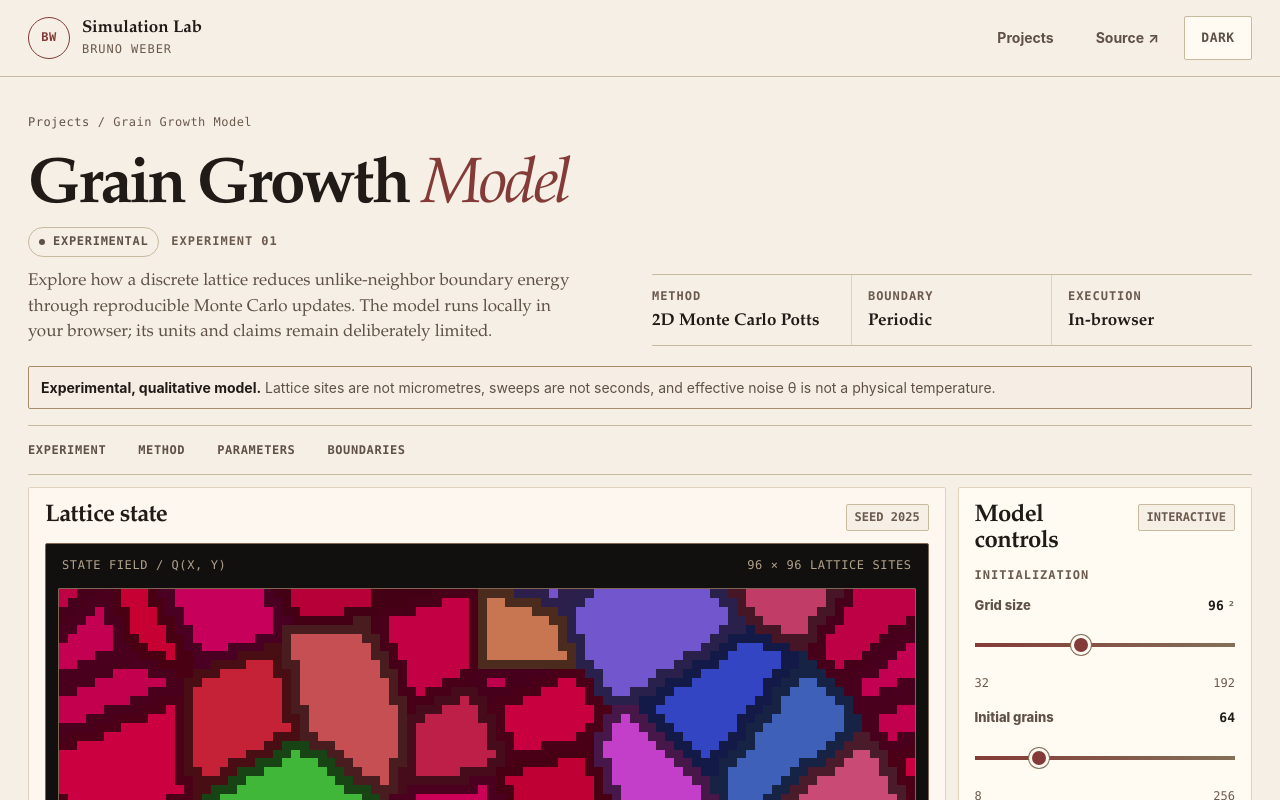
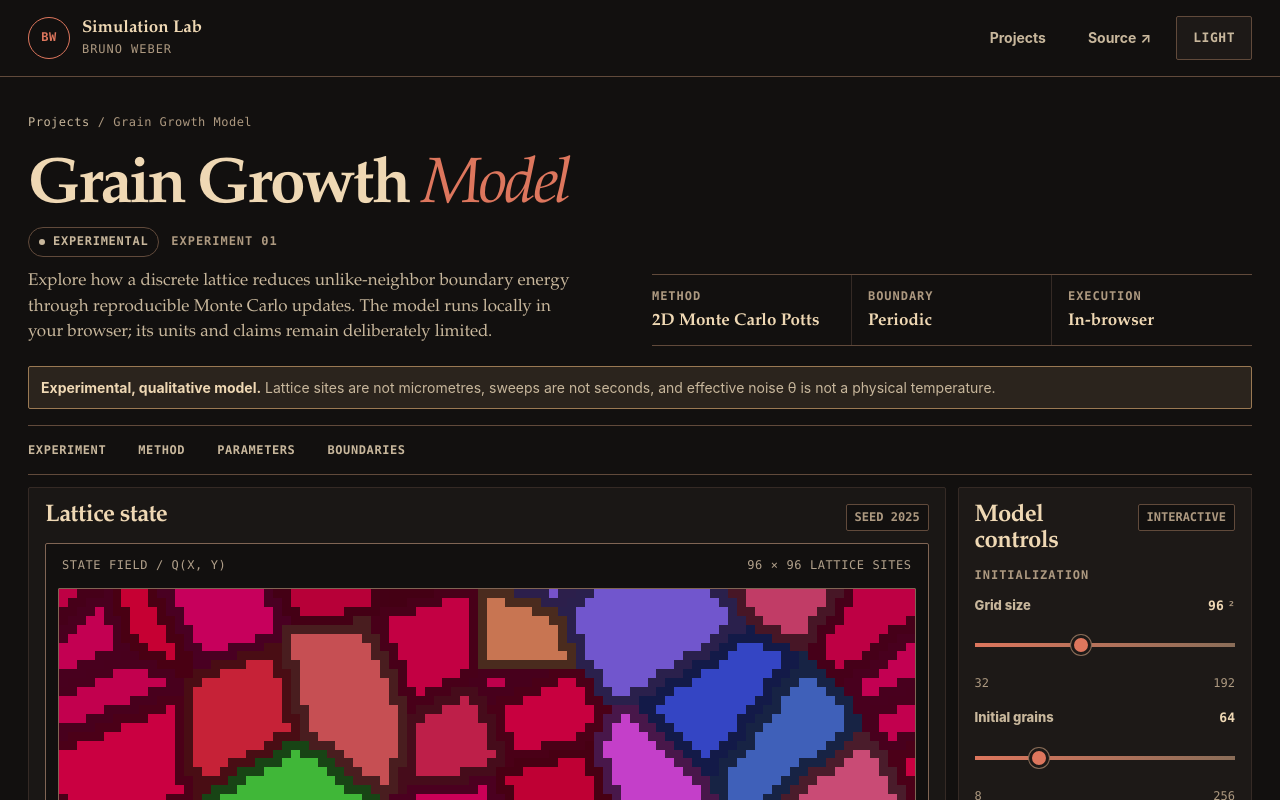
Before and after one commit to brunowe/simulation-fec, a React (Vite) app: page /simulations/grain-growth in a window 1280 px wide. Shown: the top 800 px of the page. Built offline with nearby package versions, Linux system fonts and the light colour scheme.

Commit message:
Ajusta tema escuro inicial

```diff
--- a/index.html
+++ b/index.html
@@ -1,5 +1,5 @@
 <!doctype html>
-<html lang="en" data-theme="light">
+<html lang="en" data-theme="dark">
   <head>
     <meta charset="UTF-8" />
     <meta name="viewport" content="width=device-width, initial-scale=1.0" />
@@ -7,7 +7,7 @@
       name="description"
       content="Interactive numerical experiments across science and engineering by Bruno Weber."
     />
-    <meta name="theme-color" content="#f5efe5" />
+    <meta name="theme-color" content="#12100f" />
     <meta name="color-scheme" content="light dark" />
     <meta name="author" content="Bruno Weber" />
     <meta property="og:type" content="website" />
@@ -42,14 +42,19 @@
       (() => {
         try {
           const storedTheme = localStorage.getItem("simulation-lab-theme");
-          const theme = storedTheme === "dark" ? "dark" : "light";
+          const theme =
+            storedTheme === "light" || storedTheme === "dark" ? storedTheme : "dark";
           document.documentElement.dataset.theme = theme;
           document.documentElement.style.colorScheme = theme;
           document
             .querySelector('meta[name="theme-color"]')
             ?.setAttribute("content", theme === "dark" ? "#12100f" : "#f5efe5");
         } catch {
-          document.documentElement.dataset.theme = "light";
+          document.documentElement.dataset.theme = "dark";
+          document.documentElement.style.colorScheme = "dark";
+          document
+            .querySelector('meta[name="theme-color"]')
+            ?.setAttribute("content", "#12100f");
         }
       })();
     </script>
--- a/src/hooks/useTheme.js
+++ b/src/hooks/useTheme.js
@@ -14,10 +14,10 @@ function readInitialTheme() {
     const storedTheme = window.localStorage.getItem(THEME_STORAGE_KEY);
     if (isTheme(storedTheme)) return storedTheme;
   } catch {
-    return "light";
+    return "dark";
   }
 
-  return "light";
+  return "dark";
 }
 
 function applyTheme(theme) {
```
Also changed, not shown: 1 other file (tests, documents, lock files or other folders).
